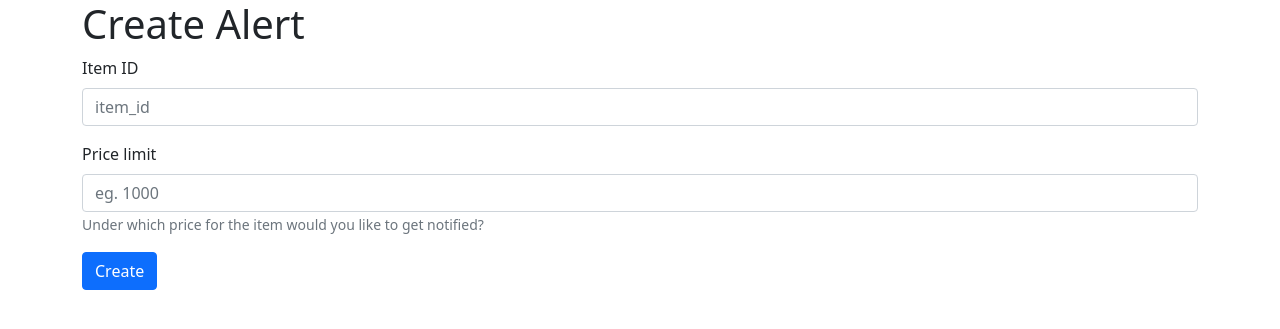
After one commit to ramsy1980/pricewatch, a Flask app: page /alerts/new in a window 1280 px wide. The commit adds this page. Shown: the top 329 px of the page. Run offline with Flask 2, Linux system fonts and the light colour scheme.

Commit message:
feat: add alerts

```diff
--- a/app.py
+++ b/app.py
@@ -1,9 +1,11 @@
 from flask import Flask
 from views.items import item_blueprint
+from views.alerts import alert_blueprint
 
 app = Flask(__name__)
 
 app.register_blueprint(item_blueprint, url_prefix="/items")
+app.register_blueprint(alert_blueprint, url_prefix="/alerts")
 
 
 if __name__ == '__main__':
--- /dev/null
+++ b/templates/alerts/new_alert.html
@@ -0,0 +1,24 @@
+{% extends "base.html" %}
+
+{% block content %}
+    <header>
+        <h1>Create Alert</h1>
+    </header>
+    <section class="create-alert-form">
+        <form method="post">
+            <div class="form-group mb-3">
+                <label for="item_id" class="form-label">Item ID</label>
+                <input type="text" class="form-control" id="item_id" name="item_id" placeholder ="item_id"/>
+            </div>
+            <div class="form-group mb-3">
+                <label for="price_limit" class="form-label">Price limit</label>
+                <input type="text" class="form-control" id="price_limit" name="price_limit" placeholder ="eg. 1000" aria-describedby="priceLimitHelp"/>
+                <small id="priceLimitHelp" class="form-text text-muted">
+                    Under which price for the item would you like to get notified?
+                </small>
+            </div>
+
+            <button type="submit" class="btn btn-primary">Create</button>
+        </form>
+    </section>
+{% endblock %}
--- a/templates/items/new_item.html
+++ b/templates/items/new_item.html
@@ -13,14 +13,14 @@
             <div class="form-group mb-3">
                 <label for="tag_name" class="form-label">Tag</label>
                 <input type="text" class="form-control" id="tag_name" name="tag_name" placeholder ="eg. div" aria-describedby="tagNameHelp"/>
-                <small id="tagNameHelp" class="form-text">
+                <small id="tagNameHelp" class="form-text text-muted">
                     What is the HTML tag of the item that contains the price item?
                 </small>
             </div>
             <div class="form-group mb-3">
                 <label for="query" class="form-label">Query</label>
                 <input type="text" class="form-control" id="query" name="query" placeholder='eg. {"id": "..."}' aria-describedby="queryHelp"/>
-                <small id="queryHelp" class="form-text">
+                <small id="queryHelp" class="form-text text-muted">
                     What JSON query would we have to do to find the specific tag with the price?
                 </small>
             </div>
--- /dev/null
+++ b/views/alerts.py
@@ -0,0 +1,21 @@
+import json
+from flask import Blueprint, render_template, request
+from models.alert import Alert
+
+alert_blueprint = Blueprint('alerts', __name__)
+
+@alert_blueprint.route('/')
+def index():
+    alerts = Alert.all()
+    return render_template('alerts/index.html', alerts=alerts)
+
+@alert_blueprint.route('/new', methods=["GET", "POST"])
+def new_alert():
+    if request.method == "POST":
+
+        item_id = request.form['item_id']
+        price_limit = request.form['price_limit']
+
+        Alert(item_id, price_limit).save_to_db()
+
+    return render_template('alerts/new_alert.html')
```
Also changed, not shown: templates/alerts/index.html (added, +20 -0 lines), templates/items/index.html (added, +20 -0 lines).
